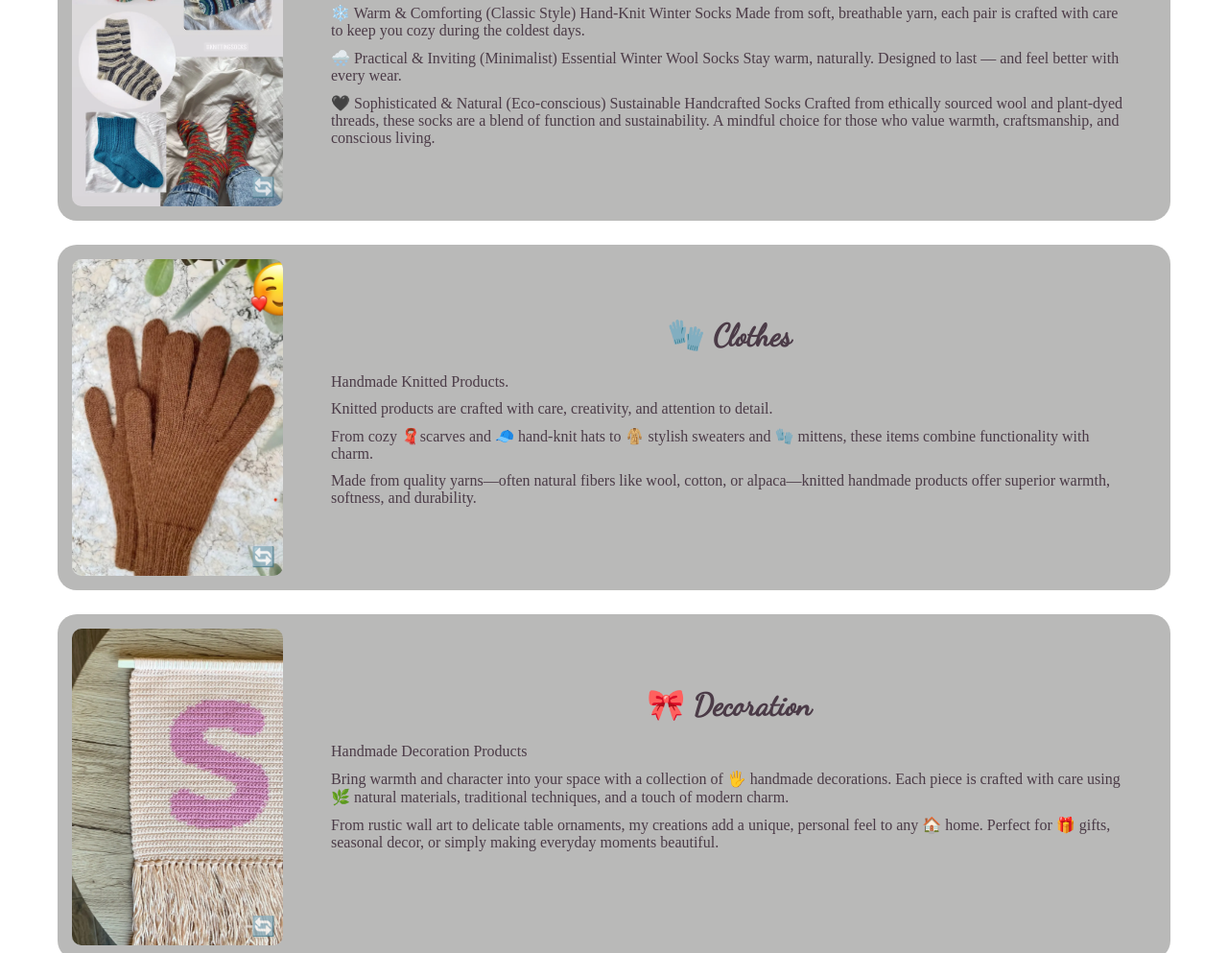
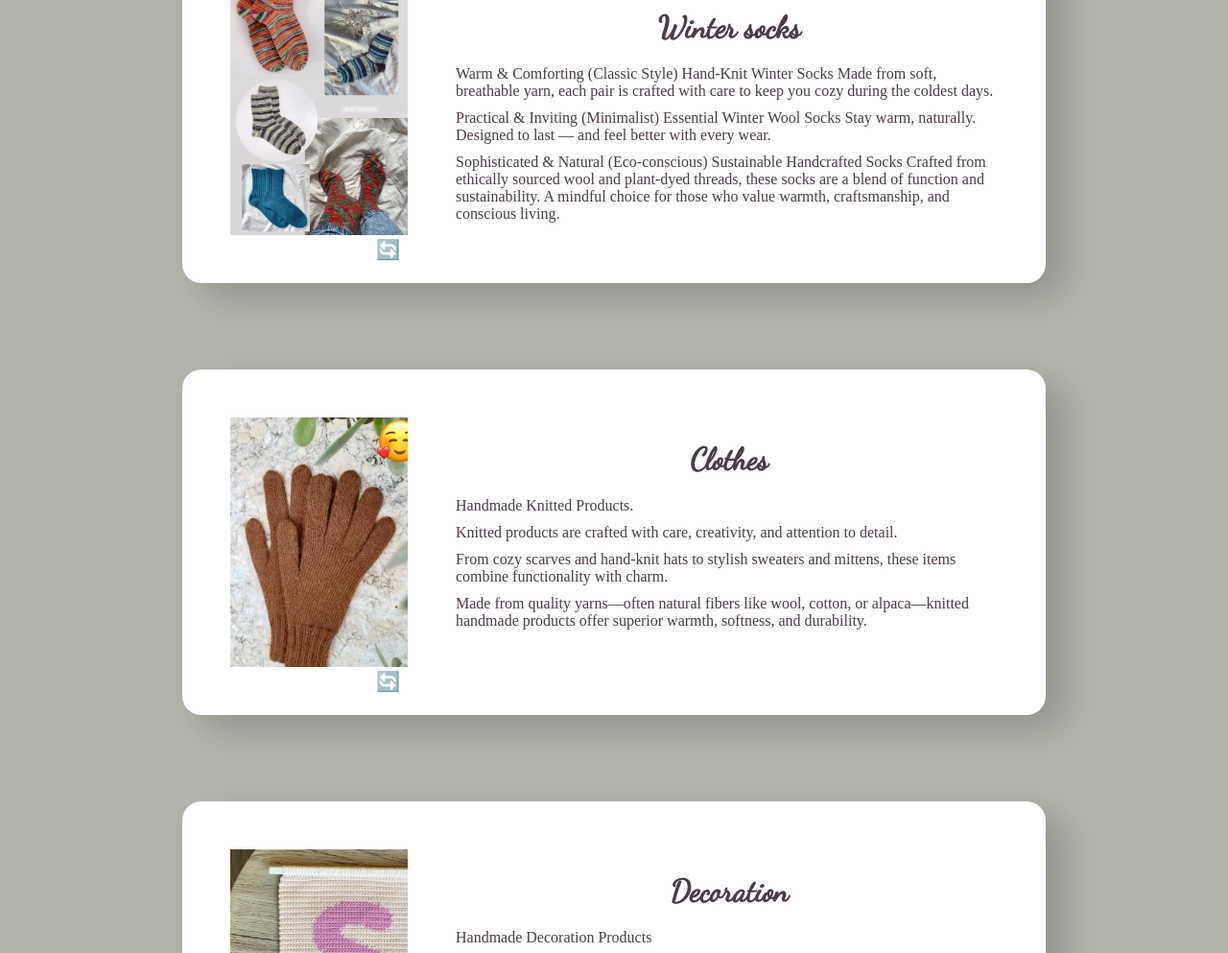
Before and after one commit to SoliDeo1/HandmadeByAngelika, a website: page my_works.html in a window 1280 px wide. Shown: the part 710-1703 px from the top of the page at 96% size. Drawn offline with nearby package versions, Linux system fonts and the light colour scheme.

Commit message:
backgr change my-works

```diff
--- a/my_works.html
+++ b/my_works.html
@@ -64,17 +64,17 @@
                         </div>
                     </div>
                     <div class="text-container">
-                        <h2 class="works-items-name">👜 Summer Bags</h2>
+                        <h2 class="works-items-name">Summer Bags</h2>
                         <ul id="p-discription" class="summer-bags-text-cont">
-                            <li>🌾 1. Light & Casual (Boho Style)
+                            <li>Light & Casual (Boho Style)
                                 Handwoven Raffia Summer Bag
                                 Bring effortless charm to your summer wardrobe with this handwoven raffia bag
                             </li>
-                            <li>🌴 2. Natural & Elegant (Minimal Style)
+                            <li>Natural & Elegant (Minimal Style)
                                 Natural Raffia Tote
                                 Crafted from eco-friendly raffia, this summer tote combines texture and function.
                             </li>
-                            <li>☀️ 3. Playful & Warm (Lifestyle Blog Tone)
+                            <li>Playful & Warm (Lifestyle Blog Tone)
                                 Sun Days Raffia Bag
                                 Made for long lunches and barefoot walks, this raffia bag is your go-to for every
                                 sun-drenched plan. It’s roomy, soft to the touch, and pairs with every linen dress
@@ -94,18 +94,18 @@
 
                     </div>
                     <div class="text-container">
-                        <h2 class="works-items-name">🧦 Winter socks</h2>
+                        <h2 class="works-items-name">Winter socks</h2>
                         <ul id="p-discription" class="socks-text-cont">
-                            <li>❄️ Warm & Comforting (Classic Style)
+                            <li>Warm & Comforting (Classic Style)
                                 Hand-Knit Winter Socks
                                 Made from soft, breathable yarn,
                                 each pair is crafted with care to keep you cozy during the coldest days.
                             </li>
-                            <li>🌨️ Practical & Inviting (Minimalist)
+                            <li>Practical & Inviting (Minimalist)
                                 Essential Winter Wool Socks
                                 Stay warm, naturally. Designed to last — and feel better with every wear.
                             </li>
-                            <li>🖤 Sophisticated & Natural (Eco-conscious)
+                            <li>Sophisticated & Natural (Eco-conscious)
                                 Sustainable Handcrafted Socks
                                 Crafted from ethically sourced wool and plant-dyed threads, these socks are a blend of
                                 function and sustainability. A mindful choice for those who value warmth, craftsmanship,
@@ -127,14 +127,14 @@
 
                     </div>
                     <div class="text-container">
-                        <h2 class="works-items-name">🧤 Clothes</h2>
+                        <h2 class="works-items-name">Clothes</h2>
                         <ul id="p-discription" class="clothes-text-cont">
                             <li>Handmade Knitted Products.</li>
                             <li>Knitted products
                                 are crafted with care, creativity, and
                                 attention to detail.
                             </li>
-                            <li> From cozy 🧣scarves and 🧢 hand-knit hats to 🧥 stylish sweaters and 🧤 mittens, these
+                            <li> From cozy scarves and hand-knit hats to stylish sweaters and mittens, these
                                 items combine functionality with charm.
                             </li>
                             <li>Made from quality yarns—often
@@ -153,19 +153,19 @@
                         </div>
                     </div>
                     <div class="text-container">
-                        <h2 class="works-items-name">🎀 Decoration</h2>
+                        <h2 class="works-items-name">Decoration</h2>
                         <ul id="p-discription" class="decor-text-cont">
                             <li>
                                 Handmade Decoration Products
                             </li>
                             <li>
-                                Bring warmth and character into your space with a collection of 🖐️ handmade
-                                decorations. Each piece is crafted with care using 🌿 natural materials, traditional
+                                Bring warmth and character into your space with a collection of handmade
+                                decorations. Each piece is crafted with care using natural materials, traditional
                                 techniques, and a touch of modern charm.
                             </li>
                             <li>
                                 From rustic wall art to delicate table ornaments, my creations add a unique, personal
-                                feel to any 🏠 home. Perfect for 🎁 gifts, seasonal decor, or simply making everyday
+                                feel to any home. Perfect for gifts, seasonal decor, or simply making everyday
                                 moments beautiful.
                             </li>
                         </ul>
--- a/scss/_main-page.scss
+++ b/scss/_main-page.scss
@@ -35,7 +35,7 @@ body.home {
         background-image: url('../images/pexels-pavel-danilyuk-5788491.webp');
         background-size: cover;
         background-color: rgba(0, 0, 0, 0.3);
-        background-blend-mode: darken;
+        // background-blend-mode: darken;
         background-repeat: no-repeat;
         background-position: center;
         z-index: -1;
--- a/scss/_my_works.scss
+++ b/scss/_my_works.scss
@@ -14,14 +14,15 @@ body.works {
     z-index: 0;
     // font-size: 1rem;
     color: #4B3B47;
-    background-color: white;
+    background-color: #b5b5ae;
     ;
     padding: 0 20px;
 
 
 
     .works-section {
-        background-color: white;
+        background-color: #b5b5ae;
+
     }
 
     .container-works {
@@ -29,7 +30,7 @@ body.works {
         flex-direction: column;
         // max-width: 1000px;
         margin: 0 auto;
-        background-color: white;
+        background-color: #b5b5ae;
         // padding: 20px;
 
         @media(max-width: 480px) {
@@ -50,10 +51,13 @@ body.works {
         display: flex;
         flex-wrap: wrap;
         gap: 20px;
+        max-width: 900px;
         justify-content: space-between;
+        margin: auto;
         padding: 15px;
-        margin-bottom: 25px;
-        background-color: #b9b9b8;
+        margin-bottom: 90px;
+        box-shadow: 20px 15px 40px rgba(41, 41, 42, 0.25);
+        background-color: white;
         border-radius: 20px;
 
         @media (max-width: 768px) {
@@ -62,10 +66,10 @@ body.works {
         }
     }
 
-    .item-wrapper:hover {
+    /* .item-wrapper:hover {
         transform: translateY(-5px);
-        box-shadow: 0 15px 40px rgba(160, 82, 117, 0.25);
-    }
+        box-shadow: 0 15px 40px rgba(74, 66, 70, 0.25);
+    } */
 
     .works-items-name {
         font-size: clamp(1.4rem, 2vw, 2rem);
@@ -74,25 +78,22 @@ body.works {
         font-size: 2rem;
     }
 
-    .item-image {
-        flex-shrink: 0;
+    .item-image img {
+        width: 100%;
+        height: 320px;
 
-        img {
+        @media(min-width: 1024px) {
             width: 250px;
             height: 350px;
-            object-fit: cover;
-            border-radius: 10px;
         }
     }
 
 }
 
-.item-image img {
-    width: 100%;
-    height: 320px;
-    object-fit: cover;
-    display: block;
+.flip-inner img {
+    padding: 35px 0 35px 35px;
 }
+
 
 
 .text-container {
@@ -189,12 +190,14 @@ $card-max-width: auto;
         max-width: 50vw;
         aspect-ratio: 2 / 3;
     }
+
     .flip-inner {
         padding-top: 40px;
         max-width: 300px;
         max-height: 400px;
         margin: auto;
     }
+
     .flip-card {
         max-height: 70%;
     }
```
Also changed, not shown: css/main.css, 2 other files.
